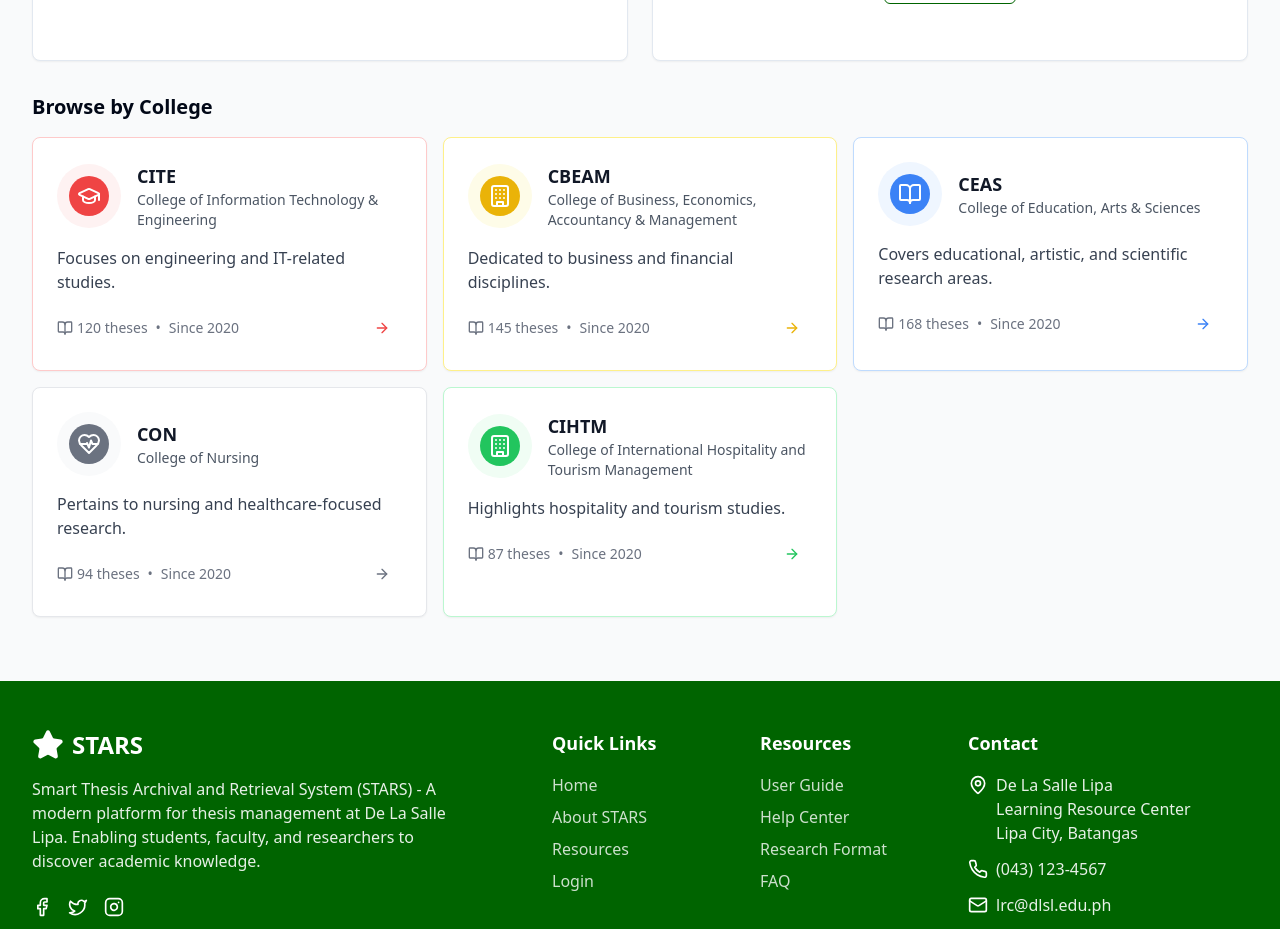
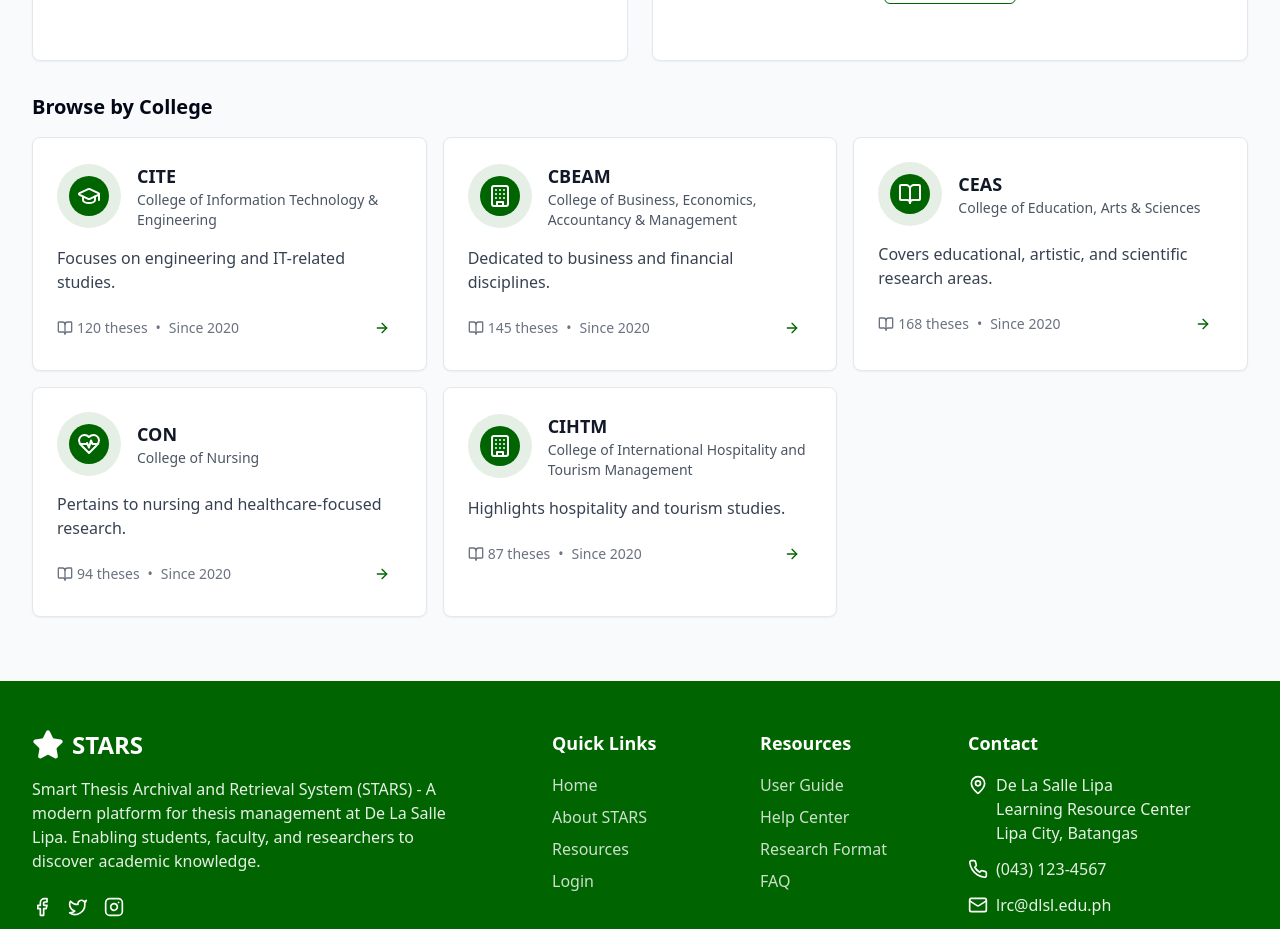
Before and after one commit to EJRDeGuia/stars-archive-gateway, a React (Vite) app: page /dashboard in a window 1280 px wide. Shown: the part 1060-1989 px from the top of the page. Built offline with nearby package versions, Linux system fonts and the light colour scheme; sample sign-in values are in the browser's storage.

Commit message:
Fix: Uniform college icons
Ensure college icons are consistent across all user roles.

```diff
--- a/src/pages/Dashboard.tsx
+++ b/src/pages/Dashboard.tsx
@@ -214,58 +214,24 @@ const Dashboard = () => {
             </Card>
           </div>
 
-          {/* Colleges Grid */}
+          {/* Colleges Grid - Uniform styling for all roles */}
           <div className="mb-8">
             <h2 className="text-xl font-semibold mb-4">Browse by College</h2>
             <div className="grid grid-cols-1 md:grid-cols-2 lg:grid-cols-3 gap-4">
               {colleges.map((college) => {
-                const colorMappings: Record<string, { bg: string, icon: string, text: string, border: string }> = {
-                  'red': {
-                    bg: 'bg-red-50',
-                    icon: 'bg-red-500 text-white',
-                    text: 'text-red-500',
-                    border: 'border-red-200'
-                  },
-                  'blue': {
-                    bg: 'bg-blue-50',
-                    icon: 'bg-blue-500 text-white',
-                    text: 'text-blue-500',
-                    border: 'border-blue-200'
-                  },
-                  'yellow': {
-                    bg: 'bg-yellow-50',
-                    icon: 'bg-yellow-500 text-white',
-                    text: 'text-yellow-500',
-                    border: 'border-yellow-200'
-                  },
-                  'green': {
-                    bg: 'bg-green-50',
-                    icon: 'bg-green-500 text-white',
-                    text: 'text-green-500',
-                    border: 'border-green-200'
-                  },
-                  'gray': {
-                    bg: 'bg-gray-50',
-                    icon: 'bg-gray-500 text-white',
-                    text: 'text-gray-500',
-                    border: 'border-gray-200'
-                  }
-                };
-
-                const colorSet = colorMappings[college.color] || colorMappings.gray;
                 const Icon = college.icon;
 
                 return (
                   <Card
                     key={college.id}
-                    className={`hover:shadow-md transition-shadow cursor-pointer bg-white border ${colorSet.border}`}
+                    className="hover:shadow-md transition-shadow cursor-pointer bg-white border border-gray-200"
                     onClick={() => navigate(`/college/${college.id}`)}
                   >
                     <CardContent className="p-6">
                       <div className="flex items-center mb-4">
-                        <div className={`${colorSet.bg} p-3 rounded-full`}>
-                          <div className={`${colorSet.icon} p-2 rounded-full`}>
-                            <Icon className="h-6 w-6" />
+                        <div className="bg-dlsl-green/10 p-3 rounded-full">
+                          <div className="bg-dlsl-green p-2 rounded-full">
+                            <Icon className="h-6 w-6 text-white" />
                           </div>
                         </div>
                         <div className="ml-4">
@@ -287,7 +253,7 @@ const Dashboard = () => {
                         <Button
                           variant="ghost"
                           size="sm"
-                          className={`${colorSet.text}`}
+                          className="text-dlsl-green"
                           onClick={(e) => {
                             e.stopPropagation();
                             navigate(`/college/${college.id}`);
```
